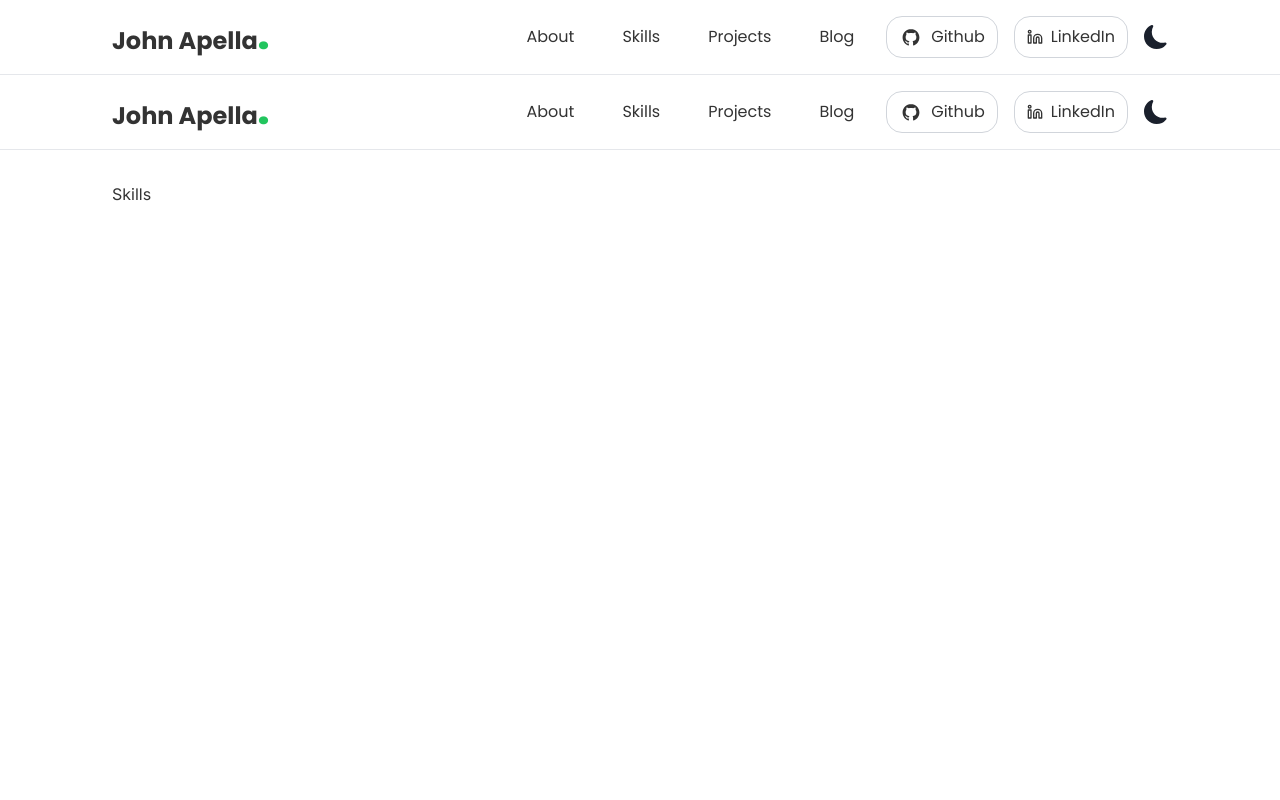
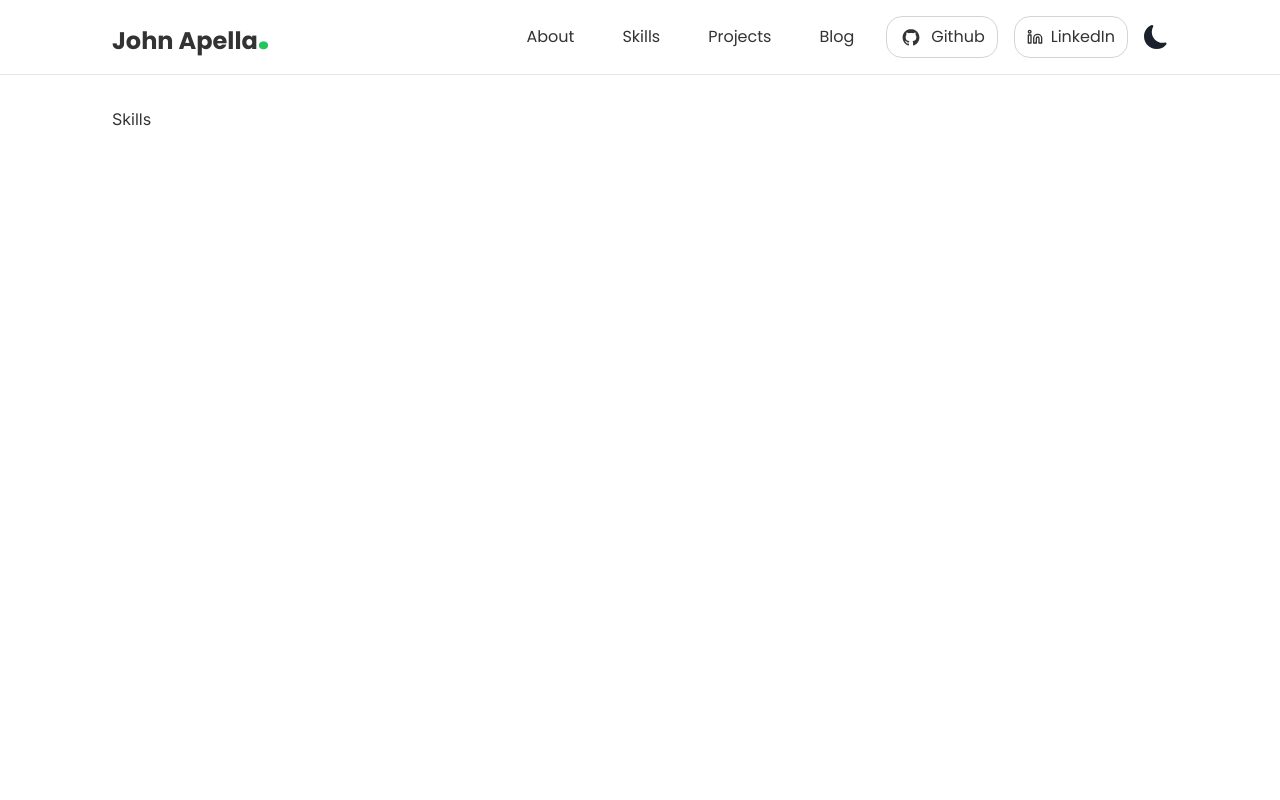
Before and after one commit to apella1/next-portfolio, a Next.js app: page /skills in a window 1280 px wide. Shown: the top 800 px of the page. Built offline with nearby package versions, Linux system fonts and the light colour scheme.

Commit message:
Update scrollbar color and width

```diff
--- a/app/about/page.tsx
+++ b/app/about/page.tsx
@@ -1,4 +1,4 @@
-import { Navbar, Footer, About } from "@/components";
+import { About } from "@/components";
 
 export default function AboutView() {
   return (
--- a/app/blog/page.tsx
+++ b/app/blog/page.tsx
@@ -1,4 +1,4 @@
-import { Navbar, Footer, Blog } from "@/components";
+import { Blog } from "@/components";
 
 export default function BlogView() {
   return (
--- a/app/globals.css
+++ b/app/globals.css
@@ -17,3 +17,22 @@ body {
   background-color: var(--primary-background);
   color: var(--primary-text);
 }
+
+/* scrollbar color */
+/* For Chrome, Safari, and Opera */
+
+::-webkit-scrollbar {
+  background-color: white;
+  width: 9px;
+}
+
+/* Change the color of the thumb (the draggable part of the scrollbar) */
+::-webkit-scrollbar-thumb {
+  background-color: #043b0d;
+  border-radius: 10px;
+}
+
+/* Optional: Change the color of the thumb on hover */
+::-webkit-scrollbar-thumb:hover {
+  background-color: #555;
+}
--- a/app/page.tsx
+++ b/app/page.tsx
@@ -1,4 +1,3 @@
-import { Footer, Navbar } from "@/components";
 import { HomeHeader } from "@/components/home";
 
 export default function Home() {
--- a/app/projects/page.tsx
+++ b/app/projects/page.tsx
@@ -1,4 +1,4 @@
-import { Footer, Navbar, Projects } from "@/components";
+import { Projects } from "@/components";
 
 export default function ProjectsView() {
   return (
--- a/app/skills/page.tsx
+++ b/app/skills/page.tsx
@@ -1,12 +1,9 @@
-import { Navbar, Footer, Skills } from "@/components";
+import { Skills } from "@/components";
 
 export default function SkillsView() {
   return (
     <main>
-      <Navbar />
-      <hr />
       <Skills />
-      <Footer />
     </main>
   );
 }
```
